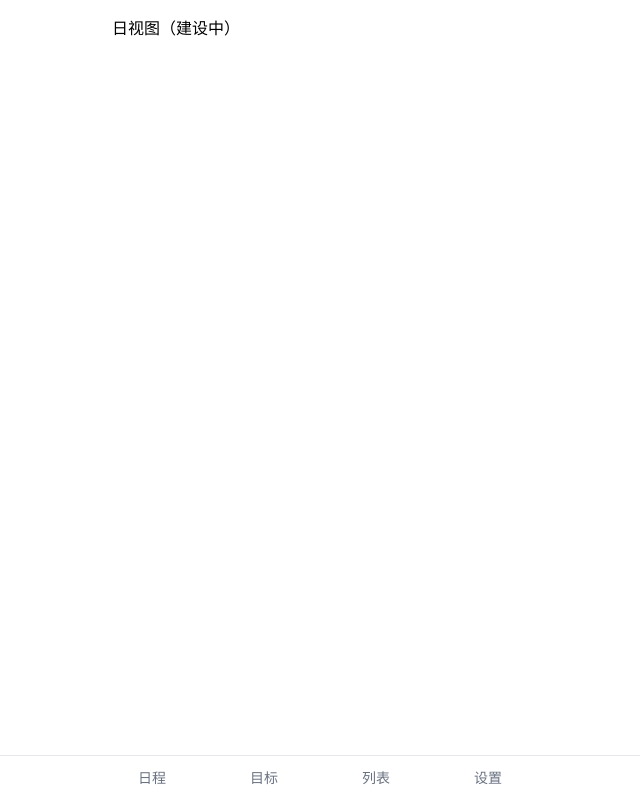
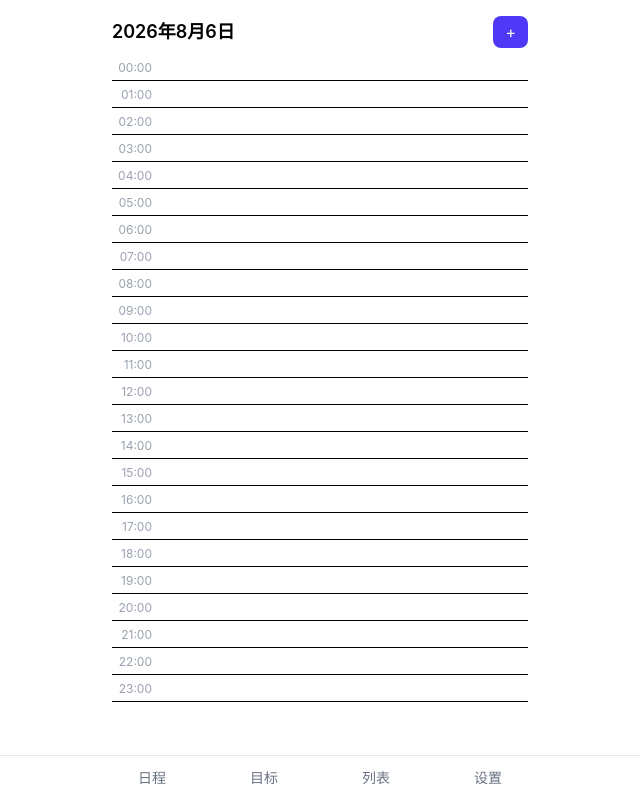
Before and after one commit to Justin-Ju-0413/rigui, a React (Vite) app: page /day in a window 1280 px wide. Shown: the whole page, without its empty margins (320-960 px from the left). Built offline with nearby package versions, Linux system fonts and the light colour scheme.

Commit message:
feat: 日视图（24h 时间线）+ 周视图（7 列）

```diff
--- a/src/pages/DayView.tsx
+++ b/src/pages/DayView.tsx
@@ -1,3 +1,59 @@
+import { useState } from 'react'
+import dayjs from 'dayjs'
+import { useSearchParams } from 'react-router-dom'
+import { startOfDay, endOfDay } from '../utils/date'
+import { useEvents } from '../hooks/useEvents'
+import EventForm from '../components/EventForm'
+import EventItem from '../components/EventItem'
+
+const HOURS = Array.from({ length: 24 }, (_, h) => h)
+
 export default function DayView() {
-  return <div data-testid="day-view" className="p-4">日视图（建设中）</div>
+  const [params] = useSearchParams()
+  const date = params.get('date') ?? dayjs().format('YYYY-MM-DD')
+  const dayStart = startOfDay(date)
+  const dayEnd = endOfDay(date)
+  const { events, toggle, remove } = useEvents({ rangeStart: dayStart, rangeEnd: dayEnd })
+  const [editing, setEditing] = useState<number | null>(null)
+  const [creating, setCreating] = useState(false)
+
+  return (
+    <div className="p-4" data-testid="day-view">
+      <header className="mb-2 flex items-center justify-between">
+        <h1 className="text-lg font-semibold">{dayjs(date).format('YYYY年M月D日')}</h1>
+        <button aria-label="新建" onClick={() => setCreating(true)} className="rounded-lg bg-indigo-600 px-3 py-1 text-white">+</button>
+      </header>
+      {creating && (
+        <EventForm defaultStart={dayjs(`${date}T09:00:00`).format('YYYY-MM-DDTHH:mm')}
+          onSaved={() => setCreating(false)} onCancel={() => setCreating(false)} />
+      )}
+      {editing !== null && (() => {
+        const ev = events.find(e => e.id === editing)
+        if (!ev) return null
+        return <EventForm initial={ev} onSaved={() => setEditing(null)} onCancel={() => setEditing(null)} />
+      })()}
+      <div data-testid="timeline" className="space-y-0.5">
+        {HOURS.map(h => {
+          const hourKey = dayjs(`${date}T${String(h).padStart(2, '0')}:00:00`).format('YYYY-MM-DDTHH:mm:ss')
+          const hourEvents = events.filter(e => !e.allDay && dayjs(e.startTime).hour() === h)
+          return (
+            <div key={hourKey} className="flex gap-2 border-b py-1">
+              <span className="w-10 text-right text-xs text-gray-400">{String(h).padStart(2, '0')}:00</span>
+              <div className="flex-1 space-y-1">
+                {hourEvents.map(ev => (
+                  <EventItem key={ev.id} event={ev} onEdit={id => setEditing(id)} onToggle={toggle} />
+                ))}
+              </div>
+            </div>
+          )
+        })}
+        {events.filter(e => e.allDay).map(ev => (
+          <EventItem key={ev.id} event={ev} onEdit={id => setEditing(id)} onToggle={toggle} />
+        ))}
+      </div>
+      {editing !== null && (
+        <button aria-label="删除" onClick={() => { void remove(editing); setEditing(null) }} className="mt-2 text-sm text-red-600">删除当前编辑</button>
+      )}
+    </div>
+  )
 }
--- a/src/pages/WeekView.tsx
+++ b/src/pages/WeekView.tsx
@@ -1,3 +1,38 @@
+import dayjs from 'dayjs'
+import weekOfYear from 'dayjs/plugin/weekOfYear'
+import { useSearchParams } from 'react-router-dom'
+import { useEvents } from '../hooks/useEvents'
+
+dayjs.extend(weekOfYear)
+
 export default function WeekView() {
-  return <div data-testid="week-view" className="p-4">周视图（建设中）</div>
+  const [params] = useSearchParams()
+  const anchor = params.get('date') ?? dayjs().format('YYYY-MM-DD')
+  const monday = dayjs(anchor).startOf('week').add(1, 'day')
+  const days = Array.from({ length: 7 }, (_, i) => monday.add(i, 'day'))
+  const rangeStart = days[0].format('YYYY-MM-DDTHH:mm:ss')
+  const rangeEnd = days[6].endOf('day').format('YYYY-MM-DDTHH:mm:ss')
+  const { events } = useEvents({ rangeStart, rangeEnd })
+
+  return (
+    <div className="p-4" data-testid="week-view">
+      <h1 className="mb-2 text-lg font-semibold">{dayjs(anchor).format('YYYY年M月')} 第{dayjs(anchor).week()}周</h1>
+      <div data-testid="week-grid" className="grid grid-cols-7 gap-1">
+        {days.map(day => {
+          const key = day.format('YYYY-MM-DD')
+          const dayEvents = events.filter(e => dayjs(e.startTime).format('YYYY-MM-DD') === key)
+          return (
+            <div key={key} className="min-h-24 rounded-lg border p-1">
+              <div className="text-center text-xs text-gray-500">{day.format('MM-DD')}</div>
+              <div className="space-y-0.5">
+                {dayEvents.map(ev => (
+                  <div key={ev.id} className="truncate rounded bg-indigo-100 px-1 text-[10px] text-indigo-800">{ev.title}</div>
+                ))}
+              </div>
+            </div>
+          )
+        })}
+      </div>
+    </div>
+  )
 }
```
Also changed, not shown: 2 other files (tests, documents, lock files or other folders).
